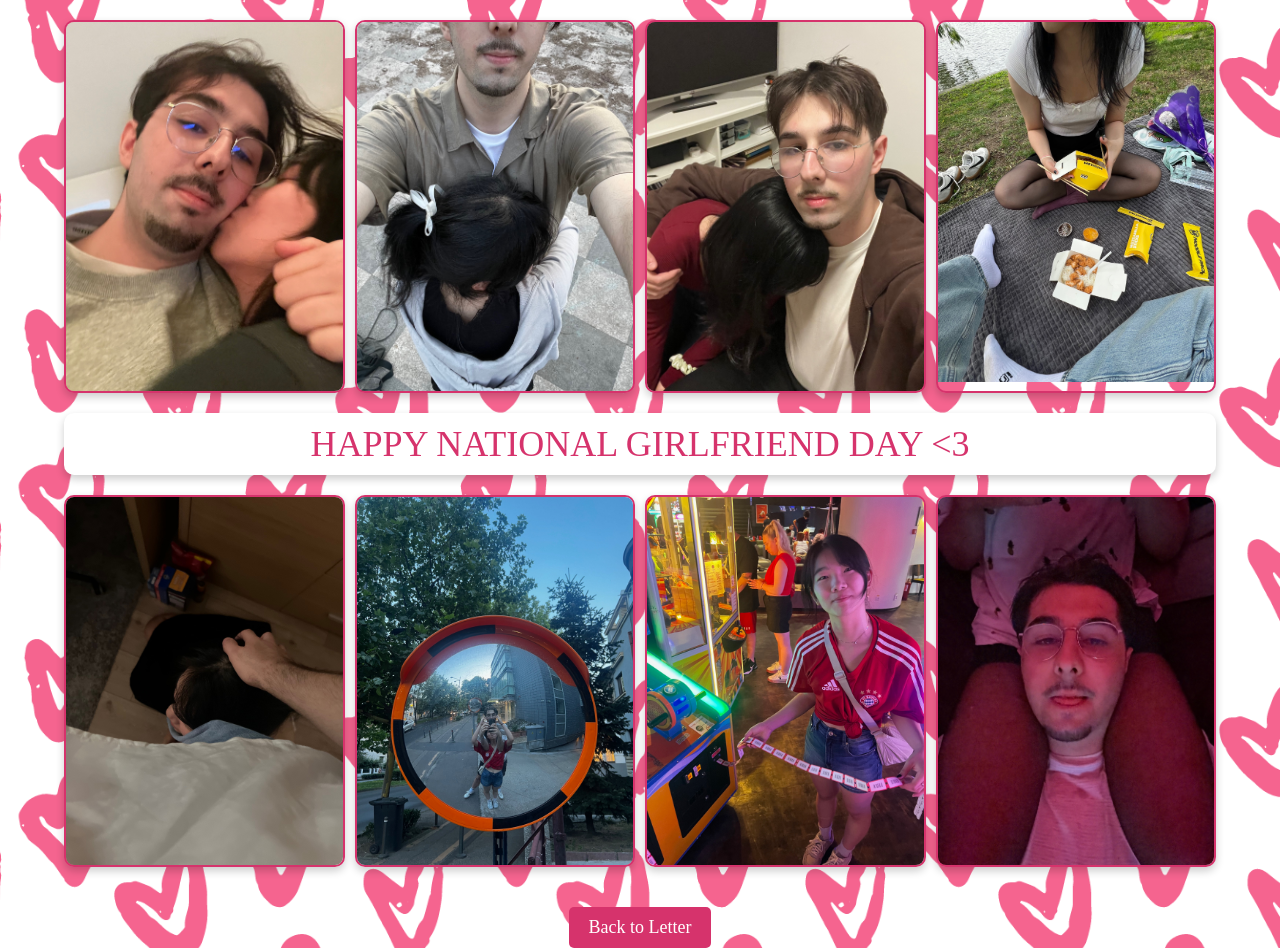
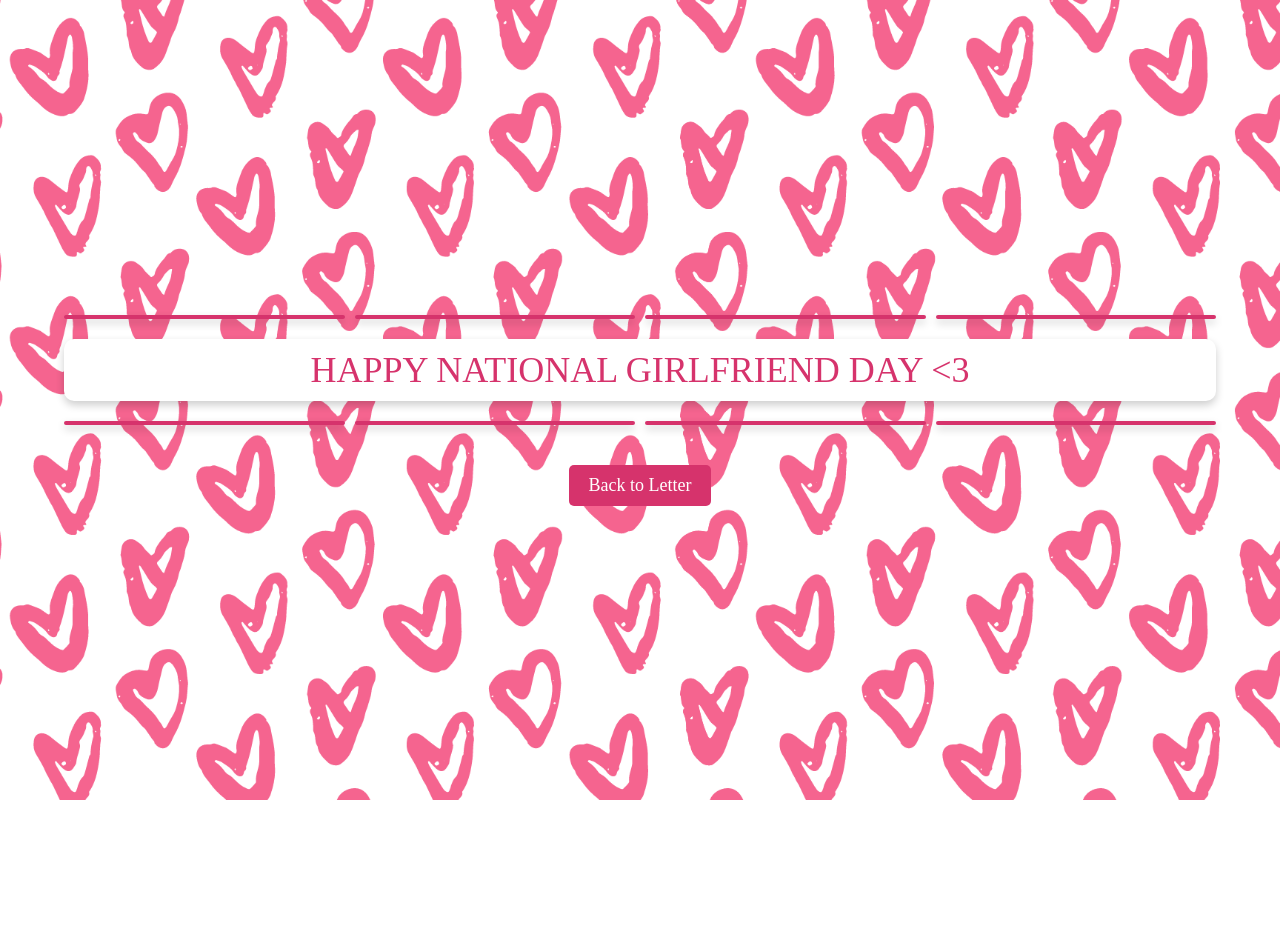
Before and after one commit to PoWd3rel/HappyNationalGirlfriendDa2024, a plain HTML site: page photos.html in a window 1280 px wide. After the commit the page ends 800 px from the top, so only its background shows below. Drawn offline with Linux system fonts and the light colour scheme.

Commit message:
Update photos.html

```diff
--- a/photos.html
+++ b/photos.html
@@ -33,9 +33,10 @@
             border-radius: 10px;
             overflow: hidden;
             box-shadow: 0 4px 8px rgba(0, 0, 0, 0.2);
+            cursor: pointer;
         }
         .picture img {
-            display: block;
+            display: none;
             width: 100%;
             height: auto;
         }
@@ -69,16 +70,26 @@
 </head>
 <body>
     <div class="container">
-        <div class="picture"><img src="photo1.jpg" alt="Picture 1"></div>
-        <div class="picture"><img src="photo2.jpg" alt="Picture 2"></div>
-        <div class="picture"><img src="photo3.jpg" alt="Picture 3"></div>
-        <div class="picture"><img src="photo4.jpg" alt="Picture 4"></div>
+        <div class="picture" onclick="showImage(this)"><img src="photo1.jpg" alt="Picture 1"></div>
+        <div class="picture" onclick="showImage(this)"><img src="photo2.jpg" alt="Picture 2"></div>
+        <div class="picture" onclick="showImage(this)"><img src="photo3.jpg" alt="Picture 3"></div>
+        <div class="picture" onclick="showImage(this)"><img src="photo4.jpg" alt="Picture 4"></div>
         <div class="title">HAPPY NATIONAL GIRLFRIEND DAY <3</div>
-        <div class="picture"><img src="photo5.jpg" alt="Picture 5"></div>
-        <div class="picture"><img src="photo6.jpg" alt="Picture 6"></div>
-        <div class="picture"><img src="photo7.jpg" alt="Picture 7"></div>
-        <div class="picture"><img src="photo8.jpg" alt="Picture 8"></div>
+        <div class="picture" onclick="showImage(this)"><img src="photo5.jpg" alt="Picture 5"></div>
+        <div class="picture" onclick="showImage(this)"><img src="photo6.jpg" alt="Picture 6"></div>
+        <div class="picture" onclick="showImage(this)"><img src="photo7.jpg" alt="Picture 7"></div>
+        <div class="picture" onclick="showImage(this)"><img src="photo8.jpg" alt="Picture 8"></div>
     </div>
     <a class="back-button" href="index.html">Back to Letter</a>
+    <script>
+        function showImage(element) {
+            const img = element.querySelector('img');
+            if (img.style.display === 'none' || img.style.display === '') {
+                img.style.display = 'block';
+            } else {
+                img.style.display = 'none';
+            }
+        }
+    </script>
 </body>
 </html>
```
